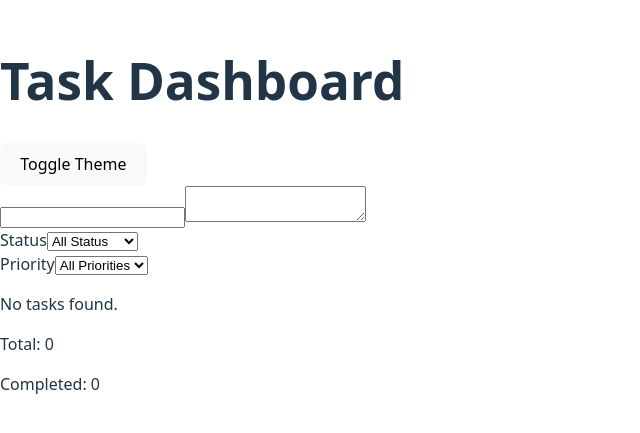
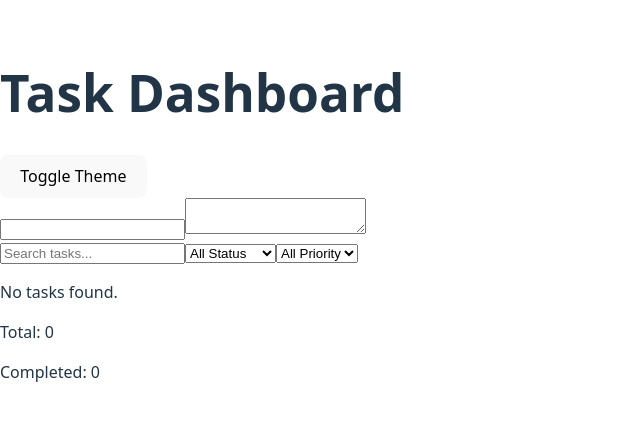
Before and after one commit to DhanashreeKharade451/ReactDashboardApp, a React (Vite) app in the folder task-dashboard/: page / in a window 1280 px wide. Shown: the part 185-618 px from the top of the page, without its empty margins (0-640 px from the left). Built offline with nearby package versions, Linux system fonts and the light colour scheme.

Commit message:
got an errors

```diff
--- a/task-dashboard/src/components/TaskFilter/TaskFilter.tsx
+++ b/task-dashboard/src/components/TaskFilter/TaskFilter.tsx
@@ -1,77 +1,56 @@
 import { useState } from "react";
-import type { TaskFilterProps,TaskStatus } from "../../types";
+import type { TaskFilterProps,TaskStatus,TaskPriority } from "../../types";
 
 
-export const TaskFilter =({onFilterChange}: TaskFilterProps)=>{
+export const TaskFilter =({filters, onFilterChange}: TaskFilterProps)=>{
 
-    const[status, setStatus]= useState<string>("all");
-    const[priority, setPriority] = useState<string>("all");
-
-    const handleStatusChange = (value: string) => {
-      setStatus(value);
-
+    const handleChange = (key: string, value: string) => {
          onFilterChange({
-          status: value === "all"? undefined : (value as TaskStatus),
-          priority: priority === "all"? undefined: (priority as any),
+      ...filters,
+      [key]: value === "all" ? undefined : value,
     });
-
-    };
-
-    const handlePriorityChange = (value: string) => {
-          setPriority(value);
-          onFilterChange({
-            status: status === "all"? undefined : (status as TaskStatus),
-            priority: value === "all"? undefined : (value as any),
-          })
     }
 
-
-
-
+    // const[status, setStatus]= useState<string>("all");
+    // const[priority, setPriority] = useState<string>("all");
 
     return(
-        <div className="flex gap-4 p-4">
-        <div>
-          <label
-            htmlFor="status-filter"
-            className="block text-sm font-medium text-gray-700 mb-1"
-          >
-            Status
-          </label>
+         <div className="grid md:grid-cols-3 gap-4 p-4 bg-white dark:bg-gray-800 rounded-lg shadow">
+
+      {/* Search */}
+      <input
+        type="text"
+        placeholder="Search tasks..."
+        value={filters.search || ""}
+        onChange={(e) =>
+          onFilterChange({ ...filters, search: e.target.value })
+        }
+        className="px-3 py-2 border rounded w-full dark:bg-gray-700"
+      />
+
+      {/* Status */}
       <select
-            id="status-filter"
-            className="bg-white dark:bg-gray-800 px-2 py-1 block w-full rounded-md border-gray-300 shadow-sm focus:border-blue-500 focus:ring-blue-500"
-            value={status}
-            onChange={(e) => handleStatusChange(e.target.value)}
-
+        value={filters.status || "all"}
+        onChange={(e) => handleChange("status", e.target.value)}
+        className="px-3 py-2 border rounded dark:bg-gray-700"
       >
         <option value="all">All Status</option>
         <option value="pending">Pending</option>
         <option value="in-progress">In Progress</option>
         <option value="completed">Completed</option>
       </select>
-        </div>
-        {/* Priority Filter */}
 
-        <div>
-          <label
-            htmlFor="priority-filter"
-            className="block text-sm font-medium text-gray-700 mb-1"
+      {/* Priority */}
+      <select
+        value={filters.priority || "all"}
+        onChange={(e) => handleChange("priority", e.target.value)}
+        className="px-3 py-2 border rounded dark:bg-gray-700"
       >
-            Priority
-          </label>
-          <select
-            id="priority-filter"
-            className="bg-white dark:bg-gray-800 px-2 py-1 block w-full rounded-md border-gray-300 shadow-sm focus:border-blue-500 focus:ring-blue-500"
-            value={priority}
-            onChange={(e) => handlePriorityChange(e.target.value)}
-          >
-            <option value="all">All Priorities</option>
+        <option value="all">All Priority</option>
         <option value="high">High</option>
         <option value="medium">Medium</option>
         <option value="low">Low</option>
       </select>
     </div>
-      </div>
   );
 };
--- a/task-dashboard/src/types/index.ts
+++ b/task-dashboard/src/types/index.ts
@@ -34,8 +34,10 @@ export interface TaskListProps {
 }
 
 //TaskItem Component
-export interface TaskItemProps extends TaskListProps {
+export interface TaskItemProps {
   task: Task;
+  onStatusChange: (id: string, status: TaskStatus) => void;
+  onDelete: (id: string) => void;
 }
 
 //TaskFilter Component
```
Lines whose indentation alone changed are shown as unchanged.
